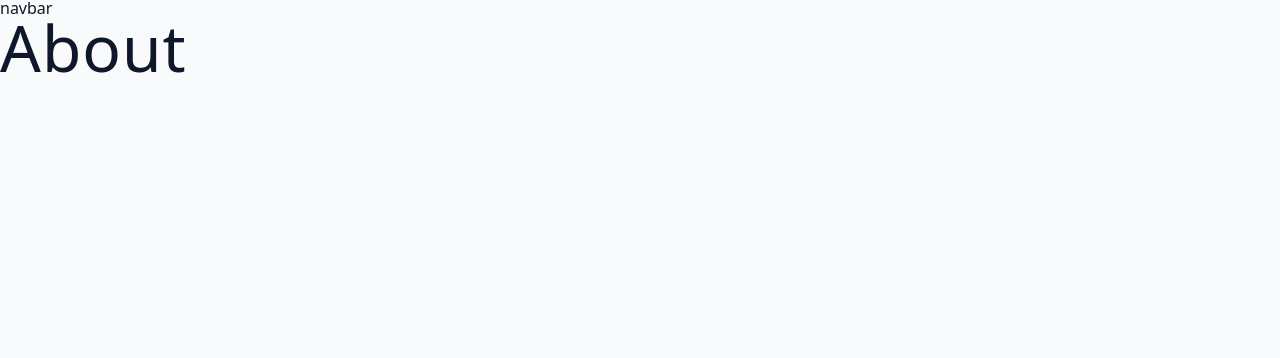
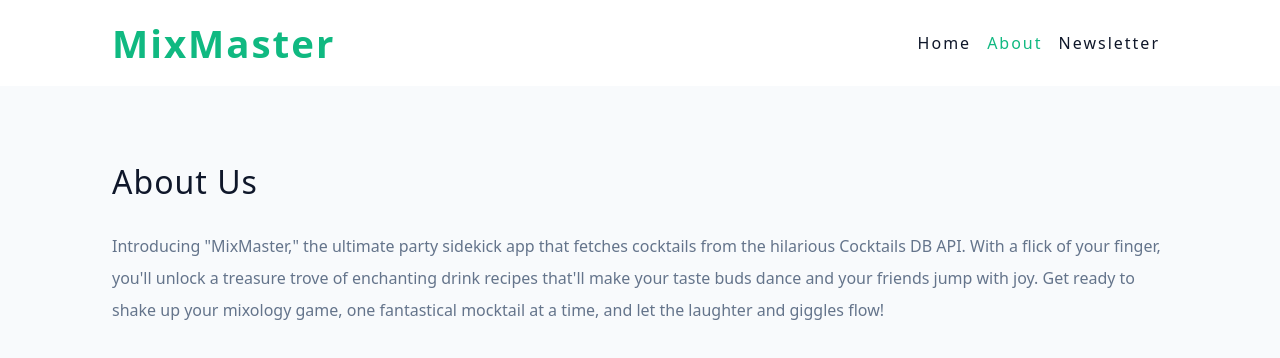
Before and after one commit to jodoesgit/react18-router-query-cocktails, a React (Vite) app: page /about in a window 1280 px wide. Shown: the top 358 px of the page. Built offline with nearby package versions, Linux system fonts and the light colour scheme.

Commit message:
Setup page stylings using Wrappers & Outlet

```diff
--- /dev/null
+++ b/src/components/Navbar.jsx
@@ -0,0 +1,28 @@
+import { NavLink } from "react-router-dom";
+import styled from "styled-components";
+import Wrapper from "../assets/wrappers/Navbar";
+
+const Navbar = () => {
+	return (
+		<Wrapper>
+			<nav>
+				<div className="nav-center">
+					<span className="logo">MixMaster</span>
+					<div className="nav-links">
+						<NavLink to="/" className="nav-link">
+							Home
+						</NavLink>
+						<NavLink to="/about" className="nav-link">
+							About
+						</NavLink>
+						<NavLink to="/newsletter" className="nav-link">
+							Newsletter
+						</NavLink>
+					</div>
+				</div>
+			</nav>
+		</Wrapper>
+	);
+};
+
+export default Navbar;
--- a/src/pages/About.jsx
+++ b/src/pages/About.jsx
@@ -1,8 +1,18 @@
+import Wrapper from "../assets/wrappers/AboutPage";
+
 const About = () => {
 	return (
-		<div>
-			<h1>About</h1>
-		</div>
+		<Wrapper>
+			<h3>About Us</h3>
+			<p>
+				Introducing "MixMaster," the ultimate party sidekick app that fetches
+				cocktails from the hilarious Cocktails DB API. With a flick of your
+				finger, you'll unlock a treasure trove of enchanting drink recipes
+				that'll make your taste buds dance and your friends jump with joy. Get
+				ready to shake up your mixology game, one fantastical mocktail at a
+				time, and let the laughter and giggles flow!
+			</p>
+		</Wrapper>
 	);
 };
 export default About;
--- a/src/pages/HomeLayout.jsx
+++ b/src/pages/HomeLayout.jsx
@@ -1,11 +1,14 @@
 import { Outlet } from "react-router-dom";
+import Navbar from "../components/Navbar";
 
 const HomeLayout = () => {
 	return (
-		<div>
-			<nav>navbar</nav>
-			<Outlet />
-		</div>
+		<>
+			<Navbar />
+			<section className="page">
+				<Outlet />
+			</section>
+		</>
 	);
 };
 export default HomeLayout;
```
